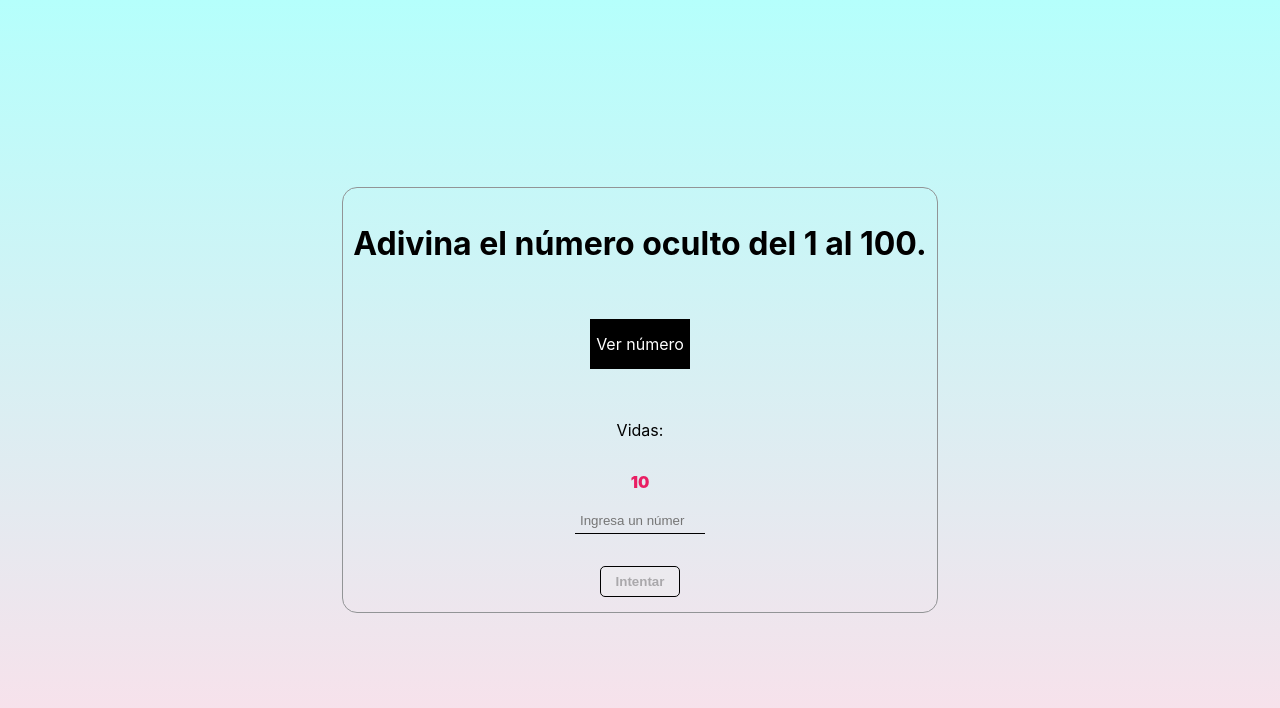
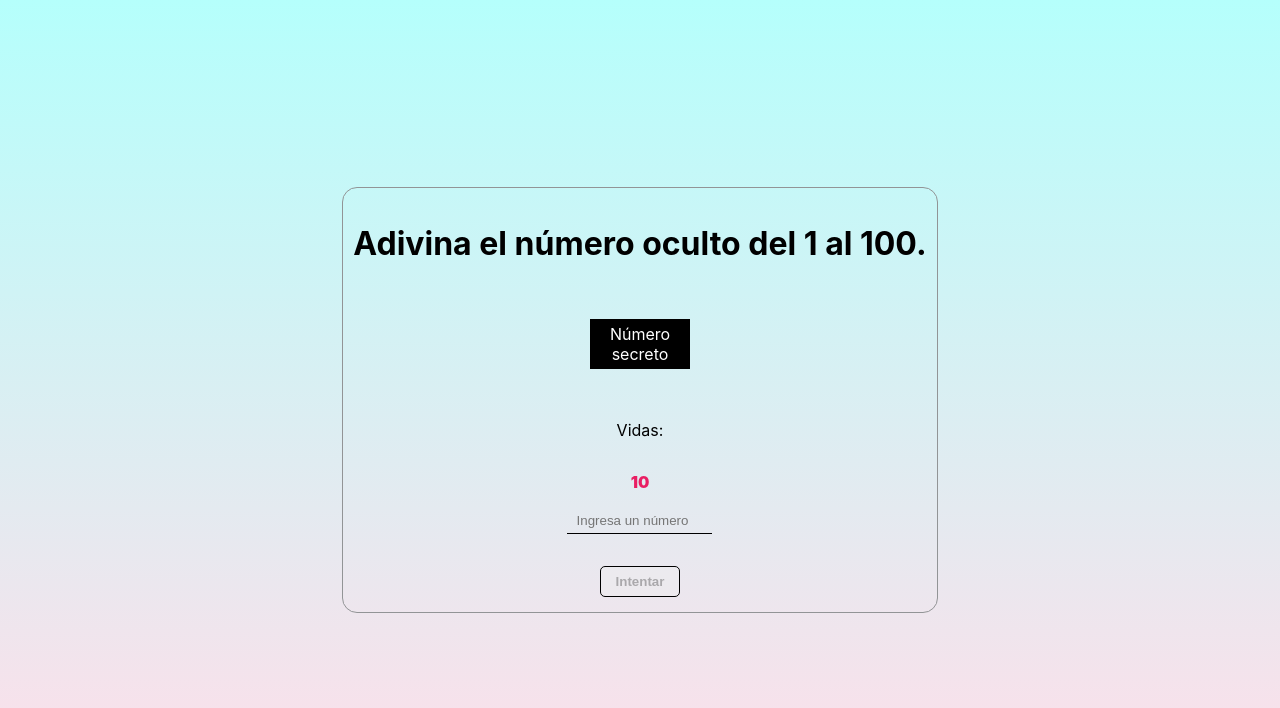
Before and after one commit to Daniel-Vasquez/encontrar-numero, a React (Create React App) app: page / in a window 1280 px wide. Shown: the top 708 px of the page. Built offline with nearby package versions, Linux system fonts and the light colour scheme.

Commit message:
Adding conditional class

```diff
--- a/src/App.css
+++ b/src/App.css
@@ -31,7 +31,9 @@
 .titulo,
 .containerVidas,
 .containerVidas-vidas,
-.conatinerMessage {
+.conatinerMessage,
+.conatinerNumerosIngresados-text,
+.conatinerNumerosIngresados-numero {
   user-select: none;
 }
 
@@ -50,12 +52,12 @@
   background-color: black;
   color: white;
   position: absolute;
-  transition: all 0.3s;
+  transition: all 1.2s;
   user-select: none;
 }
 
 .containerNumero-input {
-  width: 130px;
+  width: 145px;
   outline: none;
   border-top: none;
   border-right: none;
@@ -77,8 +79,9 @@
   transition: all 0.3s;
 }
 
-.containerNumero:hover .containerNumero-box {
-  transform: translateX(100px);
+.gano.containerNumero-box {
+  background-color: transparent;
+  color: transparent;
 }
 
 .containerButtonReset {
@@ -97,6 +100,7 @@
   font-weight: 900;
   margin: 0;
   color: #e91e63;
+  user-select: none;
 }
 
 .conatinerNumerosIngresados {
@@ -119,3 +123,11 @@
     font-size: 20px;
   }
 }
+
+@media screen and (max-width: 320px) {
+  .container {
+    justify-content: center;
+    padding: 0 10px 35px;
+  }
+
+}
--- a/src/App.js
+++ b/src/App.js
@@ -100,7 +100,7 @@ class App extends React.Component {
           <div className="containerNumero-container">
             <p className="containerNumero-numero">{numeroRandom}</p>
           </div>
-          <div className="containerNumero-box">Ver número</div>
+          <div className={`containerNumero-box ${gano && "gano"}`} >Número secreto</div>
         </div>
         <p className="containerVidas">Vidas:</p>
         <p className="containerVidas-vidas">{vidas}</p>
@@ -122,7 +122,7 @@ class App extends React.Component {
         <div className="conatinerNumerosIngresados">
           {numerosAgregadosUsuario.length > 0 && (
             <div>
-              <p>Números Agregados:</p>
+              <p className="conatinerNumerosIngresados-text">Números Agregados:</p>
               <p className="conatinerNumerosIngresados-numero">
                 {numerosAgregadosUsuario.join(", ")}.
               </p>
```
Also changed, not shown: 1 other file (tests, documents, lock files or other folders).
